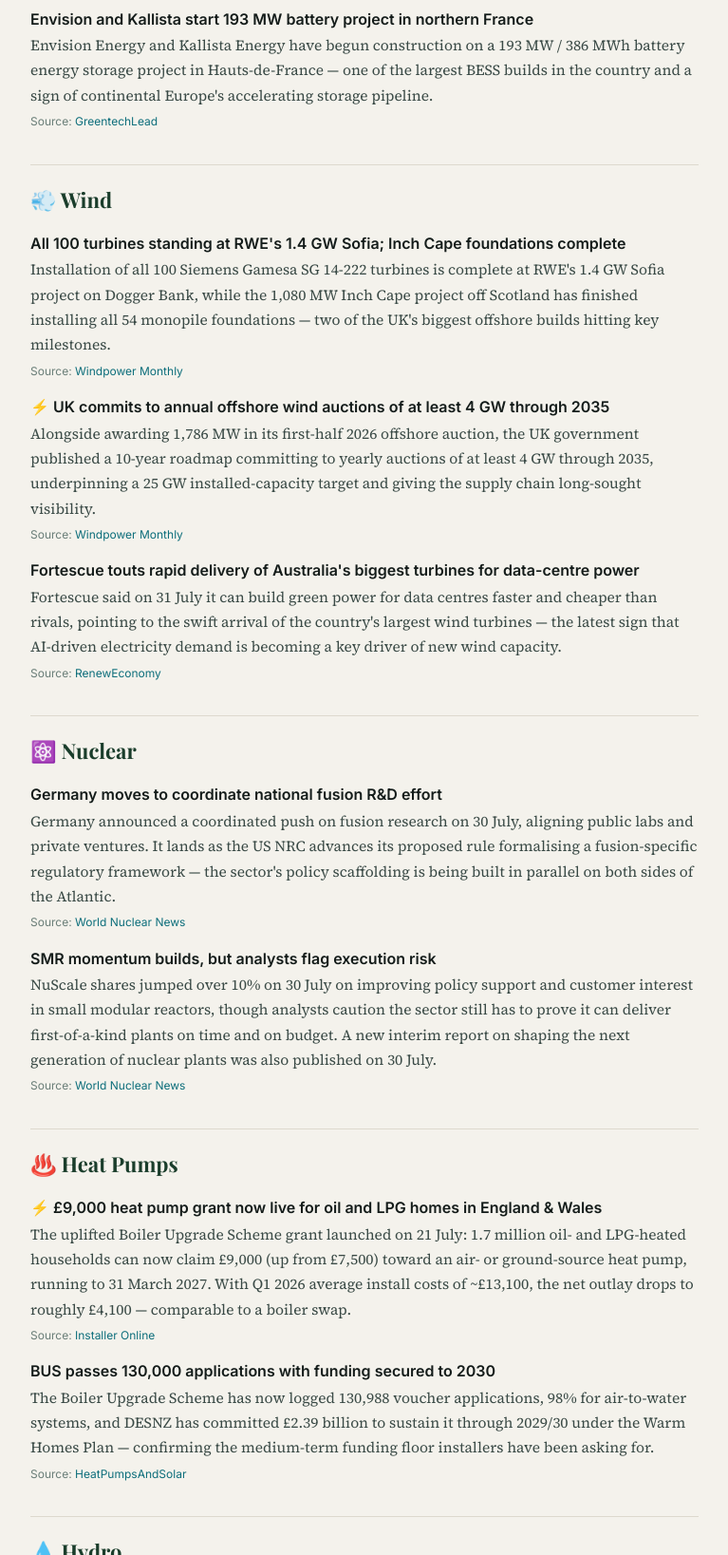
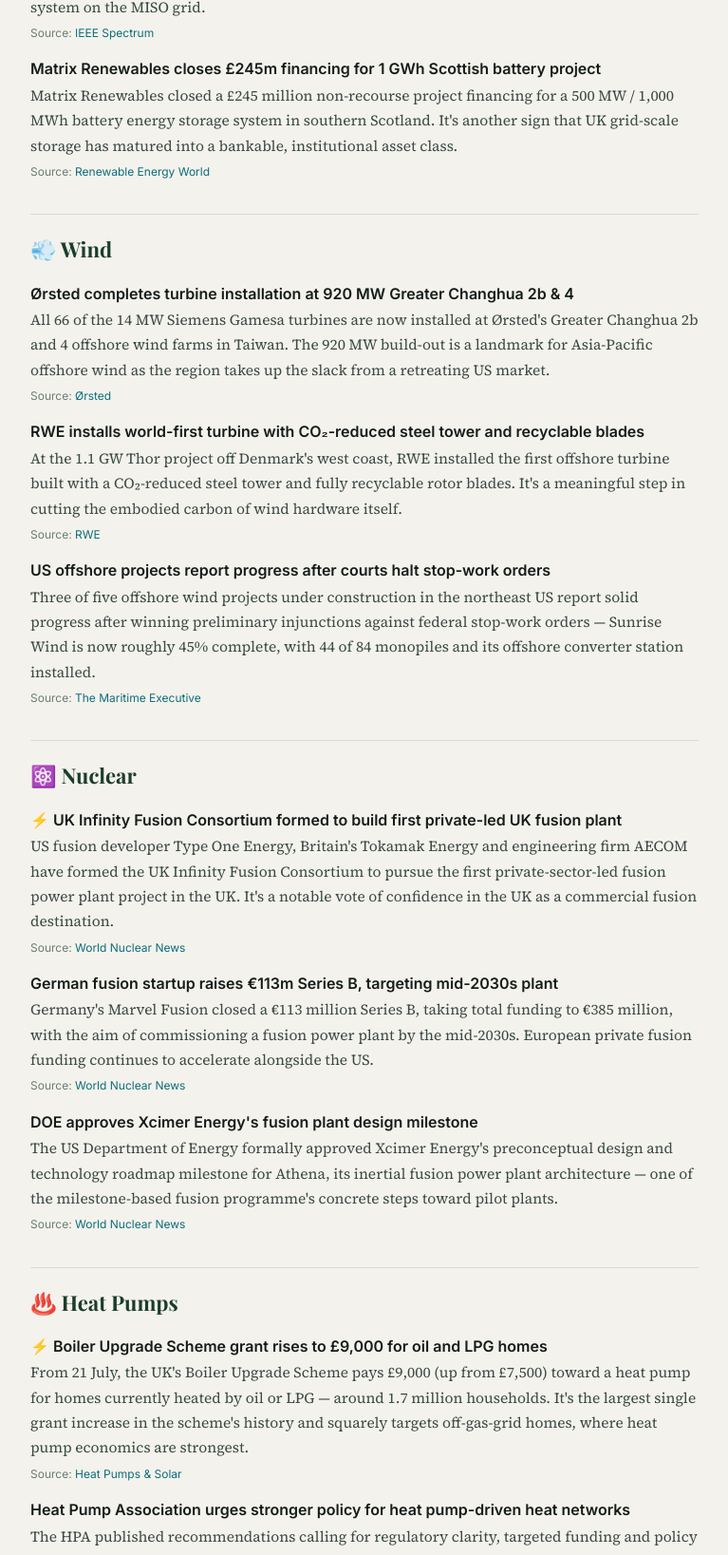
Before and after one commit to jackandthebear/decarbonarama, a website: page news/daily-brief.html in a window 1280 px wide. Shown: the part 1163-2800 px from the top of the page at 95% size, without its empty margins (256-1023 px from the left). Drawn offline with nearby package versions, Linux system fonts and the light colour scheme.

Commit message:
Daily brief 1 August 2026 + refresh RSS feed

```diff
--- a/feed.xml
+++ b/feed.xml
@@ -5,7 +5,7 @@
 <link>https://decarbonarma.com/</link>
 <description>Clear, no-nonsense analysis of UK home decarbonisation - heat pumps, solar, EVs, batteries and the grid.</description>
 <language>en-gb</language>
-<lastBuildDate>Fri, 31 Jul 2026 04:06:15 -0000</lastBuildDate>
+<lastBuildDate>Sat, 01 Aug 2026 04:06:46 -0000</lastBuildDate>
 <atom:link href="https://decarbonarma.com/feed.xml" rel="self" type="application/rss+xml" />
 <item>
 <title>Octopus's 6-Hour Charging Cap Meets the Zappi — and the Daytime-Slot Trap for Solar Exporters</title>
--- a/news/daily-brief.html
+++ b/news/daily-brief.html
@@ -39,43 +39,46 @@
   <div class="head">
     <div class="kicker">🌱 Daily Decarbonisation Digest</div>
     <h1>The clean-energy morning brief</h1>
-    <div class="dateline">Friday 31 July 2026 · Compiled from public reporting in the last 24–48 hours</div>
+    <div class="dateline">Saturday 1 August 2026 · Compiled from public reporting in the last 24–48 hours</div>
   </div>
 
   <div class="cat">☀️ Solar</div>
-  <div class="story"><h3>Origis Energy's Rockhound complex nears 1 GW operational in Texas</h3><p>Origis hit a major milestone at its multi-phase Rockhound Solar hub in the Permian Basin, bringing operational capacity to nearly 1 GWdc. The complex is expected to exceed 2 GW of combined solar and storage by 2029 — a marker of how fast single-site US solar hubs are now scaling.</p><p class="src">Source: <a href="https://greentechlead.com/energy-news/renewable-energy-news-origis-energy-powerbank-canadian-solar-54466" target="_blank" rel="noopener">GreentechLead</a></p></div>
-  <div class="story"><h3><span class="zap">⚡</span> LONGi's 35.5% perovskite-silicon tandem record heads toward production</h3><p>LONGi's ESTI-certified 35.5% two-terminal tandem cell world record continues to ripple through the industry: JA Solar is now adding 0.6 GW/year of perovskite tandem module capacity at its Yangzhou base, approved on 23 July. Tandems have a theoretical ceiling near 43%, far above single-junction silicon's 33.7%.</p><p class="src">Source: <a href="https://www.pv-magazine.com/2026/07/15/longi-sets-new-world-record-with-35-5-efficient-perovskite-silicon-tandem-cell/" target="_blank" rel="noopener">pv magazine</a></p></div>
-  <div class="story"><h3>Australia's green bank widens cheap finance for business solar</h3><p>Australia's federal green bank announced on 31 July an expanded partnership with a big-four bank offering discounted finance for businesses investing in solar, batteries, EVs and efficiency — a template for using concessional capital to speed distributed decarbonisation.</p><p class="src">Source: <a href="https://reneweconomy.com.au/" target="_blank" rel="noopener">RenewEconomy</a></p></div>
+  <div class="story"><h3><span class="zap">⚡</span> Chinese lab sets 28.04% world record for perovskite-organic tandem cell</h3><p>Researchers in China achieved a steady-state conversion efficiency of 28.04% in a perovskite-organic tandem solar cell, a new world record for the architecture. The result strengthens the case for tandem designs that pair perovskites with organic absorbers rather than silicon, potentially enabling lighter and cheaper flexible modules.</p><p class="src">Source: <a href="https://renewablesnow.com/news/china-achieves-record-28-04-percent-efficiency-in-perovskite-tandem-solar-cell-1298058/" target="_blank" rel="noopener">Renewables Now</a></p></div>
+  <div class="story"><h3>Green River Energy Center comes online: 400 MW solar + 1,600 MWh storage in Utah</h3><p>rPlus Energies announced the start of operations at its Green River Energy Center in Emery County, Utah, pairing 400 MW of solar with a 1,600 MWh battery. It's one of the largest solar-plus-storage projects to enter service in the US this year, and shows big hybrid plants pressing ahead despite the loss of federal incentives.</p><p class="src">Source: <a href="https://www.renewableenergyworld.com/solar/" target="_blank" rel="noopener">Renewable Energy World</a></p></div>
+  <div class="story"><h3>Chint and Octopus Energy sign strategic agreements on renewables and VPPs</h3><p>China's Chint Group signed two cooperation agreements with Octopus Energy covering renewable infrastructure and virtual power plant development in Europe. The tie-up links one of China's biggest electrical equipment makers with Europe's fastest-growing energy retailer, and signals VPPs moving further into the mainstream.</p><p class="src">Source: <a href="https://taiyangnews.info/markets/china-solar-pv-news-snippets-july-31-2026" target="_blank" rel="noopener">TaiyangNews</a></p></div>
 
   <div class="cat">🔋 Battery Technology</div>
-  <div class="story"><h3><span class="zap">⚡</span> CATL launches TENER sodium-ion grid storage system with 15,000-cycle life</h3><p>CATL unveiled its TENER Sodium energy storage system in Munich, claiming a 15,000-cycle life and roughly 30-year durability, with ~1 GWh of shipments expected by end-2026 and 5 GWh in deployment. Sodium is over 1,000× more abundant than lithium — and grid storage needs cycle life and safety more than energy density.</p><p class="src">Source: <a href="https://electrek.co/2026/07/16/catl-sodium-ion-15000-cycle-grid-storage/" target="_blank" rel="noopener">Electrek</a></p></div>
-  <div class="story"><h3>GM backs Peak Energy's sodium-ion push for US grid storage</h3><p>General Motors is backing Peak Energy, the startup that shipped the first US grid-scale sodium-ion battery, betting on 20-year durability and safer high-temperature operation as America looks beyond lithium for stationary storage.</p><p class="src">Source: <a href="https://spectrum.ieee.org/sodium-ion-battery-peak-energy" target="_blank" rel="noopener">IEEE Spectrum</a></p></div>
-  <div class="story"><h3>Envision and Kallista start 193 MW battery project in northern France</h3><p>Envision Energy and Kallista Energy have begun construction on a 193 MW / 386 MWh battery energy storage project in Hauts-de-France — one of the largest BESS builds in the country and a sign of continental Europe's accelerating storage pipeline.</p><p class="src">Source: <a href="https://greentechlead.com/energy-news/renewable-energy-news-elite-solar-clarke-energy-longi-envision-kallista-54458" target="_blank" rel="noopener">GreentechLead</a></p></div>
+  <div class="story"><h3><span class="zap">⚡</span> CATL to deploy 5 GWh of Tener Sodium batteries for grid storage</h3><p>CATL is lining up 5 GWh of deployments of its Tener Sodium grid-storage platform, betting that sodium-ion's roughly 15,000-cycle life and cold-weather durability will win share from lithium in stationary storage. First deployments are slated for 2027, following the platform's launch in Munich in June.</p><p class="src">Source: <a href="https://electrek.co/2026/07/16/catl-sodium-ion-15000-cycle-grid-storage/" target="_blank" rel="noopener">Electrek</a></p></div>
+  <div class="story"><h3>Peak Energy lands up to 4.75 GWh US sodium-ion supply deal with Jupiter Power</h3><p>US startup Peak Energy will supply up to 4.75 GWh of sodium-ion batteries to Jupiter Power through 2030 — a deal worth up to $500 million and the largest announced US sodium-ion deployment to date. A separate pilot with RWE near Milwaukee would put the first sodium-ion system on the MISO grid.</p><p class="src">Source: <a href="https://spectrum.ieee.org/sodium-ion-battery-peak-energy" target="_blank" rel="noopener">IEEE Spectrum</a></p></div>
+  <div class="story"><h3>Matrix Renewables closes £245m financing for 1 GWh Scottish battery project</h3><p>Matrix Renewables closed a £245 million non-recourse project financing for a 500 MW / 1,000 MWh battery energy storage system in southern Scotland. It's another sign that UK grid-scale storage has matured into a bankable, institutional asset class.</p><p class="src">Source: <a href="https://www.renewableenergyworld.com/" target="_blank" rel="noopener">Renewable Energy World</a></p></div>
 
   <div class="cat">💨 Wind</div>
-  <div class="story"><h3>All 100 turbines standing at RWE's 1.4 GW Sofia; Inch Cape foundations complete</h3><p>Installation of all 100 Siemens Gamesa SG 14-222 turbines is complete at RWE's 1.4 GW Sofia project on Dogger Bank, while the 1,080 MW Inch Cape project off Scotland has finished installing all 54 monopile foundations — two of the UK's biggest offshore builds hitting key milestones.</p><p class="src">Source: <a href="https://www.windpowermonthly.com/article/1964830/windpower-intelligence-global-forecast-july-2026" target="_blank" rel="noopener">Windpower Monthly</a></p></div>
-  <div class="story"><h3><span class="zap">⚡</span> UK commits to annual offshore wind auctions of at least 4 GW through 2035</h3><p>Alongside awarding 1,786 MW in its first-half 2026 offshore auction, the UK government published a 10-year roadmap committing to yearly auctions of at least 4 GW through 2035, underpinning a 25 GW installed-capacity target and giving the supply chain long-sought visibility.</p><p class="src">Source: <a href="https://www.windpowermonthly.com/article/1964830/windpower-intelligence-global-forecast-july-2026" target="_blank" rel="noopener">Windpower Monthly</a></p></div>
-  <div class="story"><h3>Fortescue touts rapid delivery of Australia's biggest turbines for data-centre power</h3><p>Fortescue said on 31 July it can build green power for data centres faster and cheaper than rivals, pointing to the swift arrival of the country's largest wind turbines — the latest sign that AI-driven electricity demand is becoming a key driver of new wind capacity.</p><p class="src">Source: <a href="https://reneweconomy.com.au/" target="_blank" rel="noopener">RenewEconomy</a></p></div>
+  <div class="story"><h3>Ørsted completes turbine installation at 920 MW Greater Changhua 2b &amp; 4</h3><p>All 66 of the 14 MW Siemens Gamesa turbines are now installed at Ørsted's Greater Changhua 2b and 4 offshore wind farms in Taiwan. The 920 MW build-out is a landmark for Asia-Pacific offshore wind as the region takes up the slack from a retreating US market.</p><p class="src">Source: <a href="https://orsted.com/en/media/news/2026/01/all-wind-turbines-installed-at-orsteds-920-mw-grea-14757941" target="_blank" rel="noopener">Ørsted</a></p></div>
+  <div class="story"><h3>RWE installs world-first turbine with CO₂-reduced steel tower and recyclable blades</h3><p>At the 1.1 GW Thor project off Denmark's west coast, RWE installed the first offshore turbine built with a CO₂-reduced steel tower and fully recyclable rotor blades. It's a meaningful step in cutting the embodied carbon of wind hardware itself.</p><p class="src">Source: <a href="https://www.rwe.com/en/press/rwe-offshore-wind-gmbh/2026-04-09-worlds-first-turbine-with-co2-reduced-steel-tower-and-recyclable-rotor-blades/" target="_blank" rel="noopener">RWE</a></p></div>
+  <div class="story"><h3>US offshore projects report progress after courts halt stop-work orders</h3><p>Three of five offshore wind projects under construction in the northeast US report solid progress after winning preliminary injunctions against federal stop-work orders — Sunrise Wind is now roughly 45% complete, with 44 of 84 monopiles and its offshore converter station installed.</p><p class="src">Source: <a href="https://maritime-executive.com/article/u-s-offshore-wind-projects-report-progress-after-resuming-offshore-work" target="_blank" rel="noopener">The Maritime Executive</a></p></div>
 
   <div class="cat">⚛️ Nuclear</div>
-  <div class="story"><h3>Germany moves to coordinate national fusion R&amp;D effort</h3><p>Germany announced a coordinated push on fusion research on 30 July, aligning public labs and private ventures. It lands as the US NRC advances its proposed rule formalising a fusion-specific regulatory framework — the sector's policy scaffolding is being built in parallel on both sides of the Atlantic.</p><p class="src">Source: <a href="https://world-nuclear-news.org/" target="_blank" rel="noopener">World Nuclear News</a></p></div>
-  <div class="story"><h3>SMR momentum builds, but analysts flag execution risk</h3><p>NuScale shares jumped over 10% on 30 July on improving policy support and customer interest in small modular reactors, though analysts caution the sector still has to prove it can deliver first-of-a-kind plants on time and on budget. A new interim report on shaping the next generation of nuclear plants was also published on 30 July.</p><p class="src">Source: <a href="https://world-nuclear-news.org/" target="_blank" rel="noopener">World Nuclear News</a></p></div>
+  <div class="story"><h3><span class="zap">⚡</span> UK Infinity Fusion Consortium formed to build first private-led UK fusion plant</h3><p>US fusion developer Type One Energy, Britain's Tokamak Energy and engineering firm AECOM have formed the UK Infinity Fusion Consortium to pursue the first private-sector-led fusion power plant project in the UK. It's a notable vote of confidence in the UK as a commercial fusion destination.</p><p class="src">Source: <a href="https://www.world-nuclear-news.org/fusion" target="_blank" rel="noopener">World Nuclear News</a></p></div>
+  <div class="story"><h3>German fusion startup raises €113m Series B, targeting mid-2030s plant</h3><p>Germany's Marvel Fusion closed a €113 million Series B, taking total funding to €385 million, with the aim of commissioning a fusion power plant by the mid-2030s. European private fusion funding continues to accelerate alongside the US.</p><p class="src">Source: <a href="https://www.world-nuclear-news.org/fusion" target="_blank" rel="noopener">World Nuclear News</a></p></div>
+  <div class="story"><h3>DOE approves Xcimer Energy's fusion plant design milestone</h3><p>The US Department of Energy formally approved Xcimer Energy's preconceptual design and technology roadmap milestone for Athena, its inertial fusion power plant architecture — one of the milestone-based fusion programme's concrete steps toward pilot plants.</p><p class="src">Source: <a href="https://www.world-nuclear-news.org/fusion" target="_blank" rel="noopener">World Nuclear News</a></p></div>
 
   <div class="cat">♨️ Heat Pumps</div>
-  <div class="story"><h3><span class="zap">⚡</span> £9,000 heat pump grant now live for oil and LPG homes in England &amp; Wales</h3><p>The uplifted Boiler Upgrade Scheme grant launched on 21 July: 1.7 million oil- and LPG-heated households can now claim £9,000 (up from £7,500) toward an air- or ground-source heat pump, running to 31 March 2027. With Q1 2026 average install costs of ~£13,100, the net outlay drops to roughly £4,100 — comparable to a boiler swap.</p><p class="src">Source: <a href="https://www.installeronline.co.uk/green-energy/new-9000-heat-pump-grant-launches-on-21-july-what-installers-need-to-know/" target="_blank" rel="noopener">Installer Online</a></p></div>
-  <div class="story"><h3>BUS passes 130,000 applications with funding secured to 2030</h3><p>The Boiler Upgrade Scheme has now logged 130,988 voucher applications, 98% for air-to-water systems, and DESNZ has committed £2.39 billion to sustain it through 2029/30 under the Warm Homes Plan — confirming the medium-term funding floor installers have been asking for.</p><p class="src">Source: <a href="https://heatpumpsandsolar.co.uk/insights/uk-solar-heat-pump-update-july-2026" target="_blank" rel="noopener">HeatPumpsAndSolar</a></p></div>
+  <div class="story"><h3><span class="zap">⚡</span> Boiler Upgrade Scheme grant rises to £9,000 for oil and LPG homes</h3><p>From 21 July, the UK's Boiler Upgrade Scheme pays £9,000 (up from £7,500) toward a heat pump for homes currently heated by oil or LPG — around 1.7 million households. It's the largest single grant increase in the scheme's history and squarely targets off-gas-grid homes, where heat pump economics are strongest.</p><p class="src">Source: <a href="https://heatpumpsandsolar.co.uk/insights/uk-solar-heat-pump-update-july-2026" target="_blank" rel="noopener">Heat Pumps &amp; Solar</a></p></div>
+  <div class="story"><h3>Heat Pump Association urges stronger policy for heat pump-driven heat networks</h3><p>The HPA published recommendations calling for regulatory clarity, targeted funding and policy recognition for low-carbon heat networks powered by heat pumps. Heat networks are expected to serve around 20% of UK heat demand by 2050, up from roughly 3% today.</p><p class="src">Source: <a href="https://hpauk.org.uk/news/heat-pump-sector-calls-for-policy-certainty-to-accelerate-adoption-in-non-domestic-buildings/" target="_blank" rel="noopener">Heat Pump Association</a></p></div>
+  <div class="story"><h3>Mitsubishi Electric makes the case for high-temperature heat pumps in retrofit</h3><p>A new Mitsubishi Electric white paper argues next-generation high-temperature heat pumps can decarbonise home heating with less cost and disruption, by working with existing radiators — a key lever for hitting the UK's 450,000 installations-a-year target by 2030.</p><p class="src">Source: <a href="https://bsee.co.uk/call-for-regulatory-reform-to-accelerate-heat-pump-adoption-across-uk-homes/" target="_blank" rel="noopener">BSEE</a></p></div>
 
   <div class="cat">💧 Hydro</div>
-  <div class="story"><h3><span class="zap">⚡</span> Global pumped storage capacity passes 200 GW for the first time</h3><p>The International Hydropower Association's World Hydropower Outlook reports global hydropower reached 1,469 GW in 2025 after 28 GW of additions — including a record 11.6 GW of pumped storage, pushing the world's "water battery" fleet past the 200 GW mark.</p><p class="src">Source: <a href="https://www.hydropower.org/news/year-of-the-water-battery-global-pumped-storage-capacity-surpasses-200-gw" target="_blank" rel="noopener">International Hydropower Association</a></p></div>
-  <div class="story"><h3>Spain and Portugal back 3.5 GW of new pumped hydro</h3><p>Spain has awarded €165 million to seven pumped hydro projects totalling ~2.1 GW / 21 GWh, while Portugal's new National Energy Storage Strategy targets 1.4 GW of additional capacity by 2040 — Iberia doubling down on long-duration storage to firm its solar-heavy grid.</p><p class="src">Source: <a href="https://www.energy-storage.news/spain-and-portugal-back-3-5gw-of-new-pumped-hydro-energy-storage-capacity/" target="_blank" rel="noopener">Energy-Storage.News</a></p></div>
+  <div class="story"><h3><span class="zap">⚡</span> Britain approves first new pumped storage projects in over 40 years</h3><p>Three major pumped storage hydropower schemes in Scotland have won provisional approval — the first new UK pumped hydro in more than four decades. The "water batteries" will store surplus wind power and strengthen energy security as the grid decarbonises.</p><p class="src">Source: <a href="https://www.no2nuclearpower.org.uk/news/pumped-hydro-13-7-26/" target="_blank" rel="noopener">No2NuclearPower news digest</a></p></div>
+  <div class="story"><h3>Spain awards €165m to seven pumped hydro projects totalling 21 GWh</h3><p>Spain's government awarded €165 million to seven reversible pumped hydro projects adding 2.07 GW of capacity and over 21 GWh of storage across six regions, deepening its long-duration storage push behind a heavily solar grid.</p><p class="src">Source: <a href="https://www.pv-magazine.com/2026/07/20/spain-awards-e165-million-for-2-gw-pumped-storage-projects/" target="_blank" rel="noopener">pv magazine</a></p></div>
+  <div class="story"><h3>Global pumped storage capacity passes 200 GW after record year</h3><p>The IHA's World Hydropower Outlook reports global pumped storage has surpassed 200 GW following a record year for new capacity — cementing its role as the world's largest form of energy storage by far.</p><p class="src">Source: <a href="https://www.hydropower.org/news/year-of-the-water-battery-global-pumped-storage-capacity-surpasses-200-gw" target="_blank" rel="noopener">International Hydropower Association</a></p></div>
 
   <div class="cat">🌊 Wave &amp; Tidal</div>
-  <div class="story"><h3><span class="zap">⚡</span> CorPower Ocean lands €40m EU grant for 10 MW Portuguese wave farm</h3><p>CorPower Ocean secured a €40 million EU Innovation Fund grant to develop VianaWave, a 10 MW pre-commercial wave energy farm off northern Portugal — one of the largest single awards yet for wave power and a step toward the ~196 MW pre-commercial pipeline expected by 2030.</p><p class="src">Source: <a href="https://renews.biz/wave-tidal/" target="_blank" rel="noopener">reNews</a></p></div>
-  <div class="story"><h3>US DOE awards $20m+ for marine energy; Innovate UK backs Anaconda converter</h3><p>The US Energy Department selected 10 organisations for more than $20 million in marine and hydrokinetic energy R&amp;D funding, while Checkmate Flexible Engineering won £750,000 from Innovate UK to accelerate its Lobe-Tendon Anaconda wave energy converter.</p><p class="src">Source: <a href="https://www.energy.gov/cmei/articles/energy-department-awards-more-20-million-wave-and-tidal-energy-projects" target="_blank" rel="noopener">US Department of Energy</a></p></div>
+  <div class="story"><h3><span class="zap">⚡</span> IRENA's flagship cost report covers ocean energy for the first time</h3><p>IRENA's Renewable Power Generation Costs report includes a dedicated ocean energy assessment for the first time, finding wave and tidal on a credible path to commercial scale: a 196 MW pipeline of 16 pre-commercial farms by 2030, with costs projected to fall to ~$120/MWh (wave) and ~$140/MWh (tidal) at 2 GW deployed.</p><p class="src">Source: <a href="https://oceannews.com/news/energy/irena-flagship-report-tracks-wave-and-tidal-energys-push-toward-deployment/" target="_blank" rel="noopener">Ocean News &amp; Technology</a></p></div>
+  <div class="story"><h3>Ocean Energy Europe: wave and tidal could supply 13% of global electricity</h3><p>The first global assessment of wave and tidal resources, published by Ocean Energy Europe, finds ocean energy could meet 13% of world electricity demand and 21% of current EU consumption — framing it as the largest untapped renewable resource.</p><p class="src">Source: <a href="https://ecomagazine.com/news/industry/ocean-energy-report-confirms-untapped-wave-and-tidal-potential/" target="_blank" rel="noopener">ECO Magazine</a></p></div>
 
   <div class="bottom">
     <h4>Bottom line</h4>
-    <p>Storage is today's through-line: sodium-ion is moving from lab curiosity to gigawatt-hour deployments with CATL and GM-backed Peak Energy, while the world's pumped hydro fleet quietly crossed 200 GW. The UK delivered a double win — offshore wind milestones at Sofia and Inch Cape plus a 10-year auction roadmap, and a £9,000 heat pump grant that makes switching from oil roughly boiler-price. Add LONGi's 35.5% tandem record heading into real production lines and €40m for wave power in Portugal, and the pattern is clear: the technologies that firm and spread renewables are now getting the capital and policy certainty they've long lacked.</p>
+    <p>Sodium-ion is the story of the moment: CATL, Peak Energy and Jupiter Power are turning it from lab curiosity into gigawatt-hour-scale, bankable grid storage. It's also a strong stretch for the UK — heat pump grants jump to £9,000 for oil-heated homes, Scotland gets its first new pumped hydro approvals in 40 years, and a private consortium is chasing the UK's first commercial fusion plant. Offshore wind keeps advancing everywhere from Taiwan to Denmark even as US federal headwinds persist, and ocean energy just earned its first serious cost validation from IRENA. The direction of travel: storage in all its forms — electrochemical, pumped, thermal — is now the centre of gravity of the transition.</p>
   </div>
 
   <div class="foot">
```
